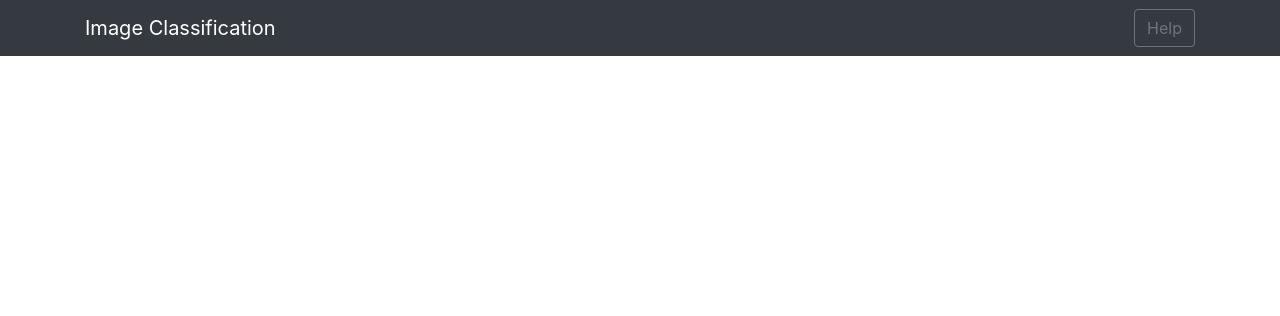
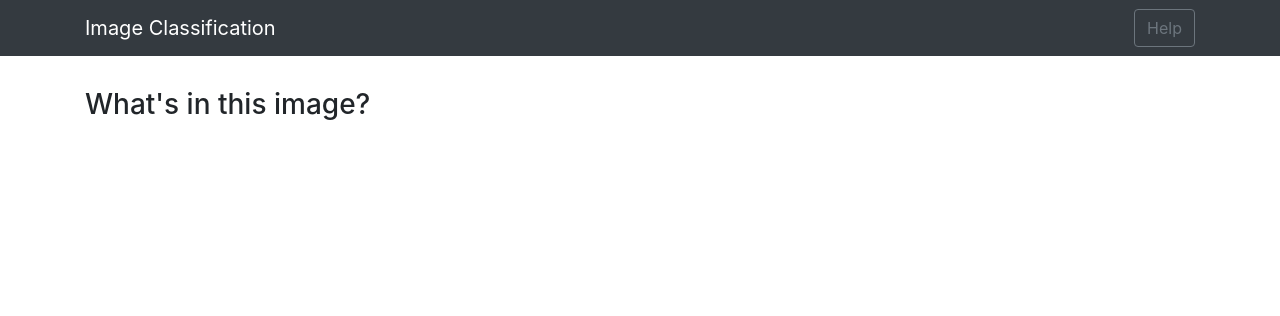
Before and after one commit to agilebean/deep-image, a Flask app: page / in a window 1280 px wide. Shown: the top 316 px of the page. Run offline with Flask 2, Linux system fonts and the light colour scheme; parts of the project's set-up code (start-up, migrations or seed data) failed here and were passed over; some libraries are stand-ins or nearby versions.

Commit message:
Refactoring to generic code (models, html_content_list). added more models (total 10)

```diff
--- a/app.py
+++ b/app.py
@@ -13,7 +13,7 @@
 from time import time
 from flask import Flask, render_template, request
 
-from keras.applications import resnet50, inception_v3, mobilenet, xception, vgg16, vgg19
+from keras.applications import vgg16, vgg19, resnet50, inception_v3, mobilenet, xception, densenet, inception_resnet_v2,  nasnet
 from keras.preprocessing import image
 
 import numpy as np
@@ -30,29 +30,83 @@
 # create Flask app
 app = Flask(__name__)
 
-def predict_image(image_input, model) -> str:
-    tic = time()
-    print("predict_image() entered")
-
-    if (model.name == 'mobilenet_1.00_224'):
+def get_model_data(model):
+    print('***** model name ' + model.name)
+    if (model.name == 'vgg16'):
+        model_preprocess_input = vgg16.preprocess_input
+        model_decode_predictions = vgg16.decode_predictions
+        image_size = 224
+        top1_acc = '71.5'
+        top5_acc = '90.1'
+    elif (model.name == 'vgg19'):
+        model_preprocess_input = vgg19.preprocess_input
+        model_decode_predictions = vgg19.decode_predictions
+        image_size = 224
+        top1_acc = '72.7'
+        top5_acc = '91.0'
+    elif (model.name == 'resnet50'):
+        model_preprocess_input = resnet50.preprocess_input
+        model_decode_predictions = resnet50.decode_predictions
+        image_size = 224
+        top1_acc = '75.9'
+        top5_acc = '92.9'
+    elif (model.name == 'inception_v3'):
+        model_preprocess_input = inception_v3.preprocess_input
+        model_decode_predictions = inception_v3.decode_predictions
+        image_size = 299
+        top1_acc = '78.8'
+        top5_acc = '94.4'
+    elif (model.name == 'xception'):
+        model_preprocess_input = xception.preprocess_input
+        model_decode_predictions = xception.decode_predictions
+        image_size = 299
+        top1_acc = '79.0'
+        top5_acc = '94.5'
+    elif (model.name == 'mobilenet_1.00_224'):
         #model.name = 'mobilenet'
         model_preprocess_input = mobilenet.preprocess_input
         model_decode_predictions = mobilenet.decode_predictions
-    elif (model.name == 'resnet50'):
-        model_preprocess_input = resnet50.preprocess_input
-        model_decode_predictions = resnet50.decode_predictions
-    elif (model.name == 'inception_v3'):
-        model_preprocess_input = inception_v3.preprocess_input
-        model_decode_predictions = inception_v3.decode_predictions
-    elif (model.name == 'xception'):
-        model_preprocess_input = xception.preprocess_input
-        model_decode_predictions = xception.decode_predictions
-    elif (model.name == 'vgg16'):
-        model_preprocess_input = vgg16.preprocess_input
-        model_decode_predictions = vgg16.decode_predictions
-    elif (model.name == 'vgg19'):
-        model_preprocess_input = vgg19.preprocess_input
-        model_decode_predictions = vgg19.decode_predictions
+        image_size = 224
+        top1_acc = '70.6' # Source: https://arxiv.org/pdf/1704.04861.pdf
+        top5_acc = '87.1'
+    elif (model.name == 'densenet201'):
+        model_preprocess_input = densenet.preprocess_input
+        model_decode_predictions = densenet.decode_predictions
+        image_size = 224
+        top1_acc = '77.0'
+        top5_acc = '93.3'
+    elif (model.name == 'NASNet'):
+        model_preprocess_input = inception_resnet_v2.preprocess_input
+        model_decode_predictions = inception_resnet_v2.decode_predictions
+        image_size = 224
+        top1_acc = '74.0' # Source: https://github.com/tensorflow/models/tree/master/research/slim/nets/nasnet
+        top5_acc = '91.6' # Source: dito
+    elif (model.name == 'inception_resnet_v2'):
+        model_preprocess_input = inception_resnet_v2.preprocess_input
+        model_decode_predictions = inception_resnet_v2.decode_predictions
+        image_size = 299
+        top1_acc = '80.1' # 80.4
+        top5_acc = '95.1' # 95.3
+    elif (model.name == 'mobilenetv2_1.00_224'):
+        model_preprocess_input = inception_resnet_v2.preprocess_input
+        model_decode_predictions = inception_resnet_v2.decode_predictions
+        image_size = 224
+        top1_acc = '71.8' #Source: https://github.com/tensorflow/models/tree/master/research/slim/nets/mobilenet
+        top5_acc = '91.0' # Source: dito
+
+    return (top1_acc, top5_acc, model_preprocess_input, model_decode_predictions, image_size)
+
+def predict_image(image_path, model) -> str:
+    tic = time()
+    model_name = model.name
+    print("*** entered predict_image() by " + model_name)
+
+    ( top1_acc, top5_acc,
+    model_preprocess_input,
+    model_decode_predictions,
+    image_size ) = get_model_data(model)
+
+    image_input = image.load_img(image_path, target_size = (image_size, image_size))
 
     # read image input
     img = image.img_to_array(image_input)
@@ -60,88 +114,69 @@
     img = np.expand_dims(img, axis=0)
     # prepare the image for the models
 
-    if (model.name == 'resnet50'):
+    if (model_name == 'resnet50'):
         img = model_preprocess_input(img, mode='caffe')
     else:
         img = model_preprocess_input(img)
-
     print("image preprocessed")
-    #pdb.set_trace()
 
     # predict the probability across all output classes
     predictions = model.predict(img)
-
     print("image predicted")
-    #pdb.set_trace()
 
     # convert the probabilities to class labels
     label = model_decode_predictions(predictions, top=1)
-
     print("predictions decoded")
 
     # retrieve the most likely result, e.g. highest probability
     label = label[0][0]
-    # print the classification
-    #classification = '%s predicts: %s (%.2f%%)' % (model.name, label[1], label[2]*100)
 
     toc = time()
+    processing_time = toc-tic
+    print("Image classified by %s in >> %.2f s" % (model_name, processing_time))
 
-    processing_time = toc-tic
-    print("Image classified by %s in >> %.2f s" % (model.name, processing_time))
-
-    classification = ( model.name, processing_time, label[2]*100, label[1] )
+    classification = ( model_name, top1_acc, top5_acc, processing_time, label[2]*100, label[1] )
     print("image classified >> " + str(classification))
 
-    return (classification)
+    return classification
 
 
-def get_file_path_and_save(request):
+def upload_image(request):
     # Get the file from post request
     f = request.files['file']
 
     # Save the file to ./uploads
     basepath = os.path.dirname(__file__)
-    file_path = os.path.join(
+    image_path = os.path.join(
         basepath, 'uploads', secure_filename(f.filename))
-    f.save(file_path)
-    return file_path
+    f.save(image_path)
+    return image_path
+
 
 @app.route('/', methods = ['GET'])
 def show_index():
     print('entered homepage')
     return render_template('index.html')
 
+
 @app.route('/predict', methods = ['GET', 'POST'])
 def generate_predictions():
     print('entered predict image')
 
-    def row_prediction(image_input, model):
-        model_name, ptime, confidence, label = predict_image(image_input, model)
-        return '<tr><td> %s </td><td> %.2fs </td><td> %.2f%% </td><td> %s </td></tr>' % (model_name, ptime, confidence, label)
-
     if request.method == 'POST':
         tic = time()
-        file_path = get_file_path_and_save(request)
-        img_224 = image.load_img(file_path, target_size = (224,224))
-        img_299 = image.load_img(file_path, target_size = (299,299))
+        image_path = upload_image(request)
 
         result = '<table style="width:70%">'
-        result += '<caption>Image Classifications for %s </caption>' % (os.path.basename(file_path))
-        result += '<tr><th>Machine Learning Model</th><th>Time</th><th>Confidence</th><th>Classification</th></tr>'
+        result += '<caption>Image Classifications for %s </caption>' % (os.path.basename(image_path))
+        result += '<tr><th>Machine Learning Model</th><th>Top1-Acc</th><th>Top5-Acc</th><th>Time</th><th>Confidence</th><th>Classification</th></tr>'
 
+        content_list = [ predict_image(image_path, model) for model in mymodels.models ]
 
-        result += row_prediction(img_224, mymodels.model_vgg16)
+        html_content_list = [ '<tr><td> %s </td><td>%s%%</td><td>%s%%</td><td> %.2fs </td><td> %.2f%% </td><td> %s </td></tr>' % (model_name, top1_acc, top5_acc, ptime, confidence, label)
+            for (model_name, top1_acc, top5_acc, ptime, confidence, label) in content_list ]
 
-        result += row_prediction(img_224, mymodels.model_vgg19)
-
-        result += row_prediction(img_224, mymodels.model_resnet50)
-
-        result += row_prediction(img_299, mymodels.model_inception_v3)
-
-        result += row_prediction(img_299, mymodels.model_xception)
-
-        result += row_prediction(img_224, mymodels.model_mobilenet)
-
+        result += '\n'.join(html_content_list)
 
         result += '</table>'
 
@@ -155,8 +190,9 @@
     print('* Loading Keras models and starting Flask server...')
     print('.....')
     # get wsgi server to replace flask app.run()
-    from gevent.pywsgi import WSGIServer
-    web_server = WSGIServer(('', 5000), app)
-    web_server.serve_forever()
+    #from gevent.pywsgi import WSGIServer
+    #web_server = WSGIServer(('', 5000), app)
+    #web_server.serve_forever()
+    app.run(host='0.0.0.0')
 
     print('Success! Server available at http://127.0.0.1:5000')
--- a/templates/index.html
+++ b/templates/index.html
@@ -1,32 +1,31 @@
 {% extends "base.html" %} {% block content %}
 
-<div class="row">
-    <div class="col-sm-4">
-        <form id="upload-file-ResNet50" method="post" enctype="multipart/form-data">
-            <label for="imageUploadResNet50" class="upload-label">
-                Choose image...
+<h3>What's in this image?</h3>
+
+<div>
+    <form id="upload-file" method="post" enctype="multipart/form-data">
+        <label for="imageUpload" class="upload-label">
+            Choose Image...
         </label>
-            <input type="file" name="file" id="imageUploadResNet50" accept=".png, .jpg, .jpeg">
+        <input type="file" name="file" id="imageUpload" accept=".png, .jpg, .jpeg">
     </form>
 
-        <div class="image-section-ResNet50" style="display:none;">
+    <div class="image-section" style="display:none;">
         <div class="img-preview">
-                <div id="imagePreviewResNet50">
+            <div id="imagePreview">
             </div>
         </div>
         <div>
-                <button type="button" class="btn btn-primary btn-lg " id="btn-predict-ResNet50">Predict content!</button>
+            <button type="button" class="btn btn-primary btn-lg " id="btn-predict">Predict!</button>
         </div>
     </div>
 
-        <div class="loaderResNet50" style="display:none;"></div>
+    <div class="loader" style="display:none;"></div>
 
-        <h3 id="resultResNet50">
+        <div id="result" class="table">
             <span> </span>
-        </h3>
         </div>
 
 </div>
-</div>
 
 {% endblock %}
```
Also changed, not shown: mymodels.py (+13 -38 lines). Lines whose indentation alone changed are shown as unchanged.
